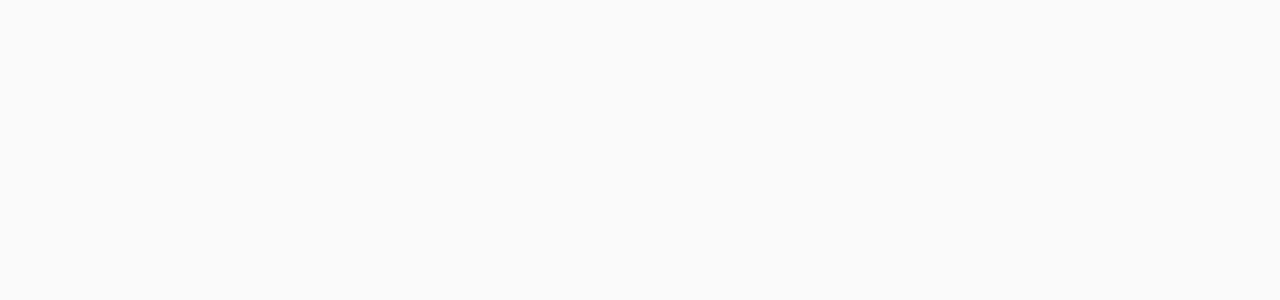
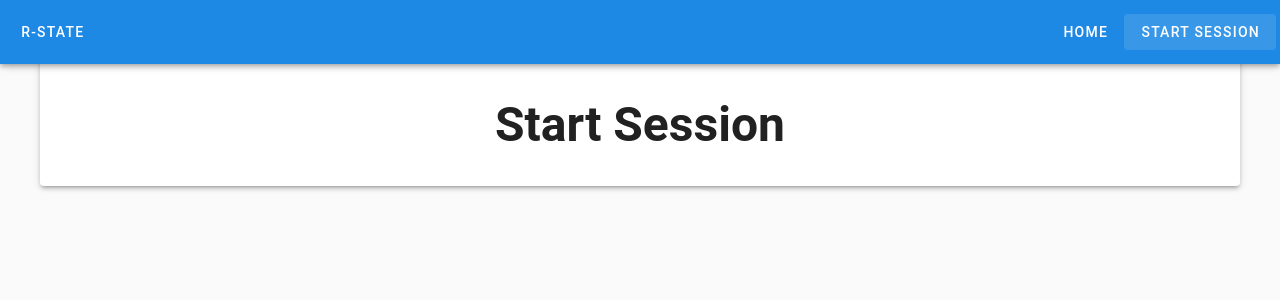
Before and after one commit to NancyMile/r-state, a Vue app: page /login in a window 1280 px wide. Before the commit this address had no page. Shown: the top 300 px of the page. Built offline with nearby package versions, Linux system fonts and the light colour scheme.

Commit message:
view login created and added to router

```diff
--- a/src/router/index.js
+++ b/src/router/index.js
@@ -8,6 +8,11 @@
       path: '/',
       name: 'home',
       component: HomeView
+    },
+    {
+      path: '/login',
+      name: 'login',
+      component: () => import('../views/LoginView.vue')
     }
   ]
 })
--- /dev/null
+++ b/src/views/LoginView.vue
@@ -0,0 +1,6 @@
+<script setup>
+</script>
+
+<template>
+     <h1 class="text-center text-h3 font-weight-bold my-5">Start Session</h1>
+</template>
```
